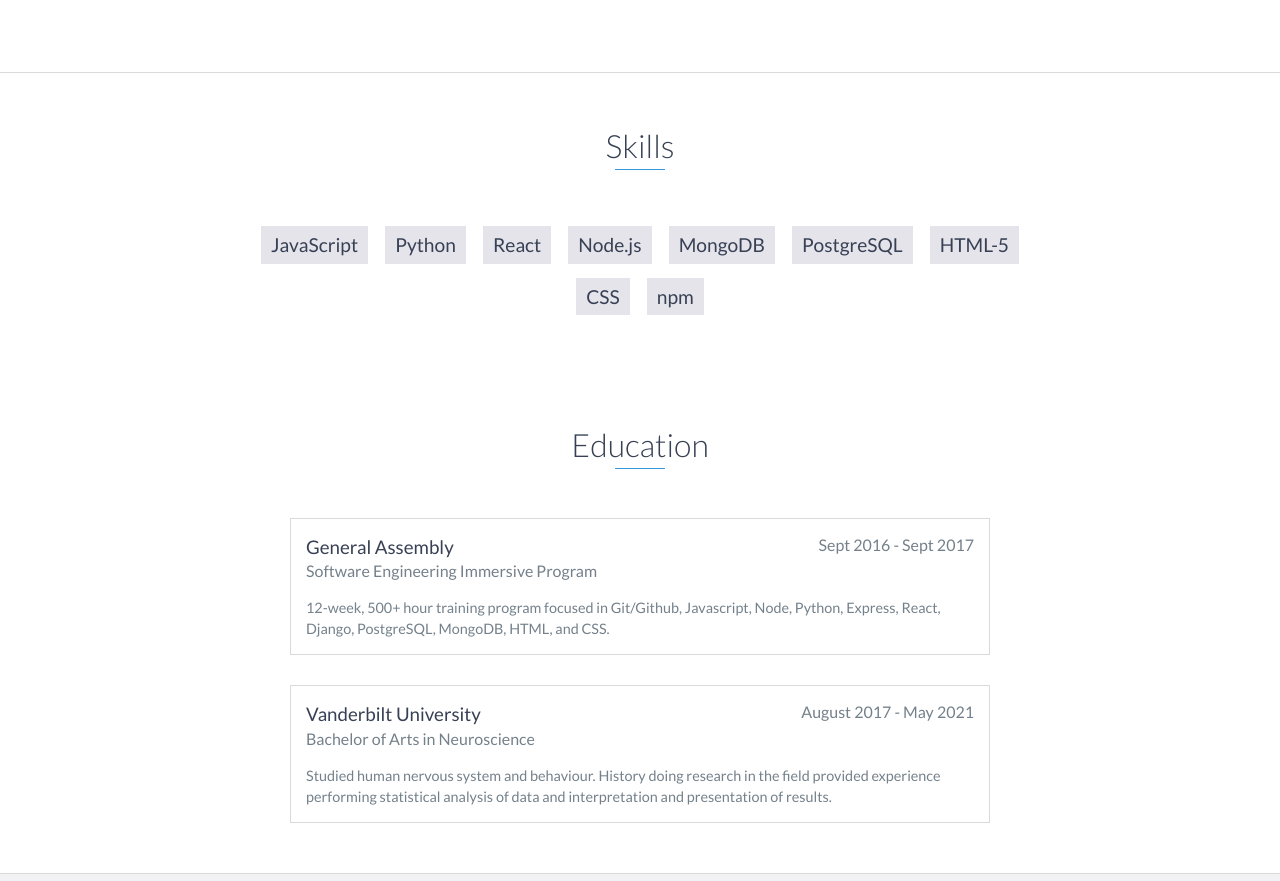
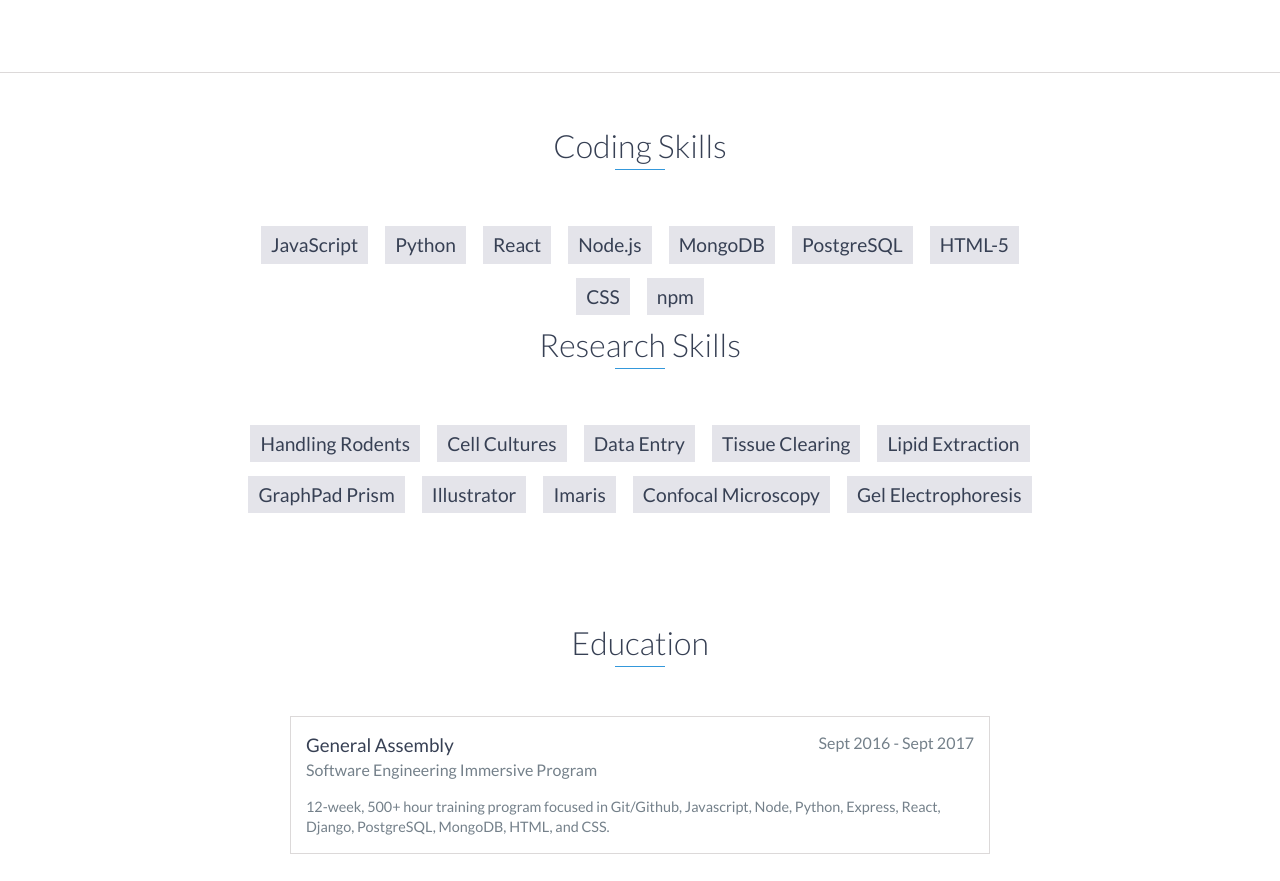
Before and after one commit to byerspn/byerspn.github.io, a plain HTML site: page index.html in a window 1280 px wide. Shown: the part 969-1850 px from the top of the page. Drawn offline with nearby package versions, Linux system fonts and the light colour scheme.

Commit message:
added some research skills

```diff
--- a/index.html
+++ b/index.html
@@ -82,7 +82,7 @@
     <!-- End #about -->
 
     <div id="skills">
-        <h2 class="heading">Skills</h2>
+        <h2 class="heading">Coding Skills</h2>
         <ul>
             <li>JavaScript</li>
             <li>Python</li>
@@ -93,23 +93,19 @@
             <li>HTML-5</li>
             <li>CSS</li>
             <li>npm</li>
-            <!-- <li>C</li> -->
-            <!-- <li>C#</li> -->
-            <!-- <li>C++</li> -->
-            <!-- <li>Ruby on Rails</li> -->
-            <!-- <li>JavaScript</li> -->
-            <!-- <li>Python</li> -->
-            <!-- <li>Ruby</li> -->
-            <!-- <li>Go</li> -->
-            <!-- <li>Node.js</li> -->
-            <!-- <li>AngularJs</li> -->
-            <!-- <li>React</li> -->
-            <!-- <li>Elixir</li> -->
-            <!-- <li>Java</li> -->
-            <!-- <li>C</li> -->
-            <!-- <li>C#</li> -->
-            <!-- <li>C++</li> -->
-            <!-- <li>Ruby on Rails</li> -->
+        </ul>
+        <h2 class="heading">Research Skills</h2>
+        <ul>
+            <li>Handling Rodents</li>
+            <li>Cell Cultures</li>
+            <li>Data Entry</li>
+            <li>Tissue Clearing</li>
+            <li>Lipid Extraction</li>
+            <li>GraphPad Prism</li>
+            <li>Illustrator</li>
+            <li>Imaris</li>
+            <li>Confocal Microscopy</li>
+            <li>Gel Electrophoresis</li>
         </ul>
     </div>
     <!-- End #skills -->
```
